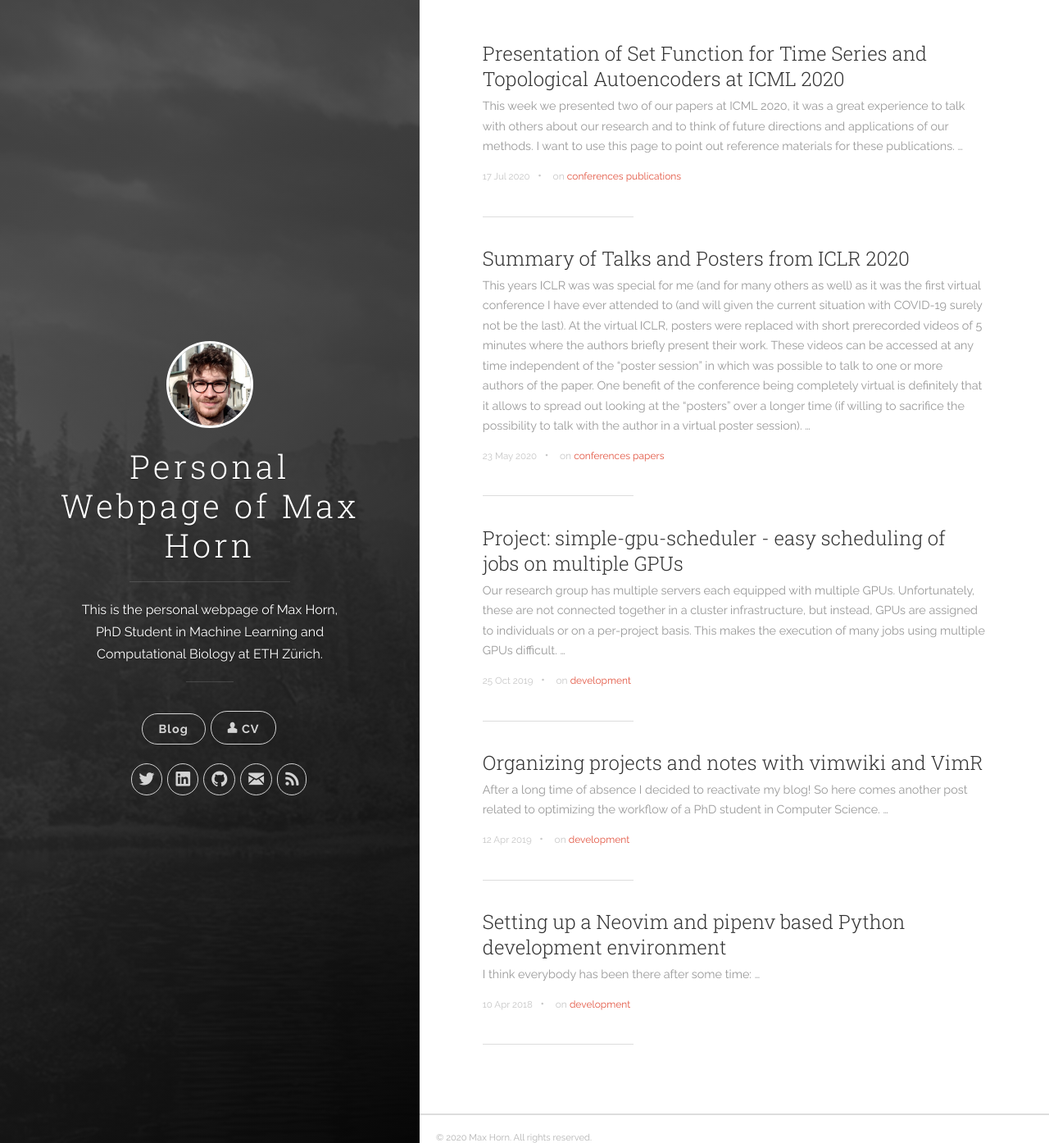
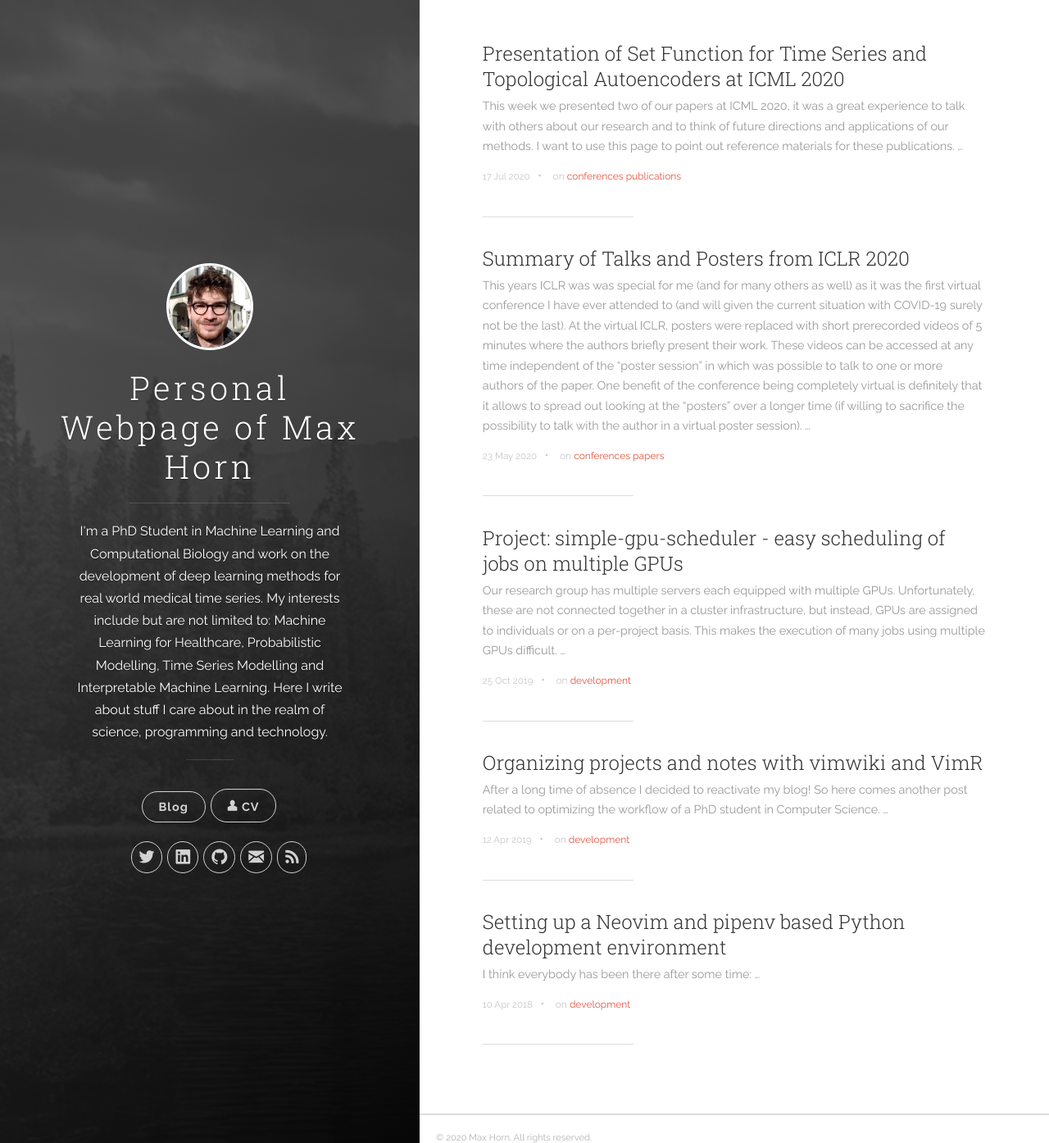
Before and after one commit to weatheredwatcher/weatheredwatcher.github.io, a Jekyll site: the page built from index.html, in a window 1280 px wide and 1394 px high. Shown: the whole window at 82% size. Built offline with Jekyll 4.4.1, drawn with Linux system fonts in a browser that asks for light colours; the list of posts is cut into pages by our own code.

Commit message:
Update description

```diff
--- a/_config.yml
+++ b/_config.yml
@@ -1,7 +1,12 @@
 # Site settings
 title: Personal Webpage of Max Horn
-description:
-    This is the personal webpage of Max Horn, PhD Student in Machine Learning and Computational Biology at ETH Zürich.
+description: >
+    I'm a PhD Student in Machine Learning and Computational Biology and work on
+    the development of deep learning methods for real world medical time series.
+    My interests include but are not limited to: Machine Learning for Healthcare,
+    Probabilistic Modelling, Time Series Modelling and Interpretable Machine Learning.
+
+    Here I write about stuff I care about in the realm of science, programming and technology.
 url: 'https://ExpectationMax.github.io'
 baseurl: ''
 google_analytics: 'UA-167128850-1'
```
